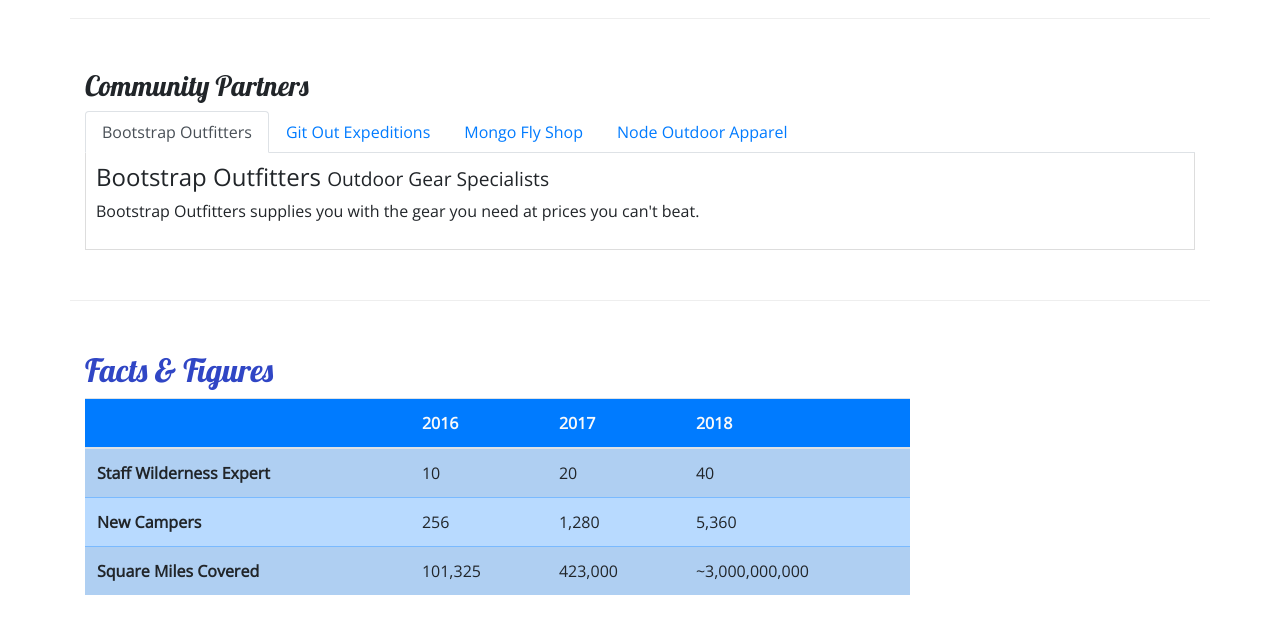
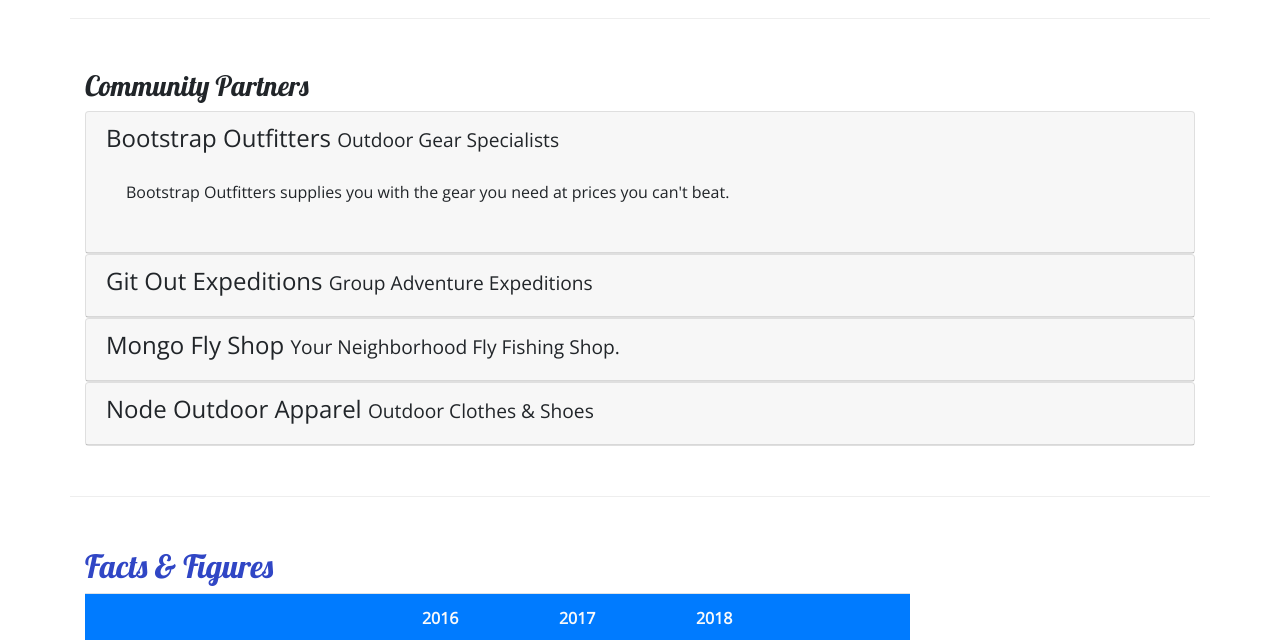
Before and after one commit to ThiagoSimonetti/BootstrapCampsite, a website: page aboutus.html in a window 1280 px wide. Shown: the part 810-1450 px from the top of the page. Drawn offline with nearby package versions, Linux system fonts and the light colour scheme.

Commit message:
Accordion

```diff
--- a/aboutus.html
+++ b/aboutus.html
@@ -147,73 +147,93 @@
       <div class="row row-content">
         <div class="col">
           <h3>Community Partners</h3>
-          <ul class="nav nav-tabs">
-            <li class="nav-item">
-              <a
-                class="nav-link active"
-                href="#bootstrap"
-                role="tab"
-                data-toggle="tab"
-                >Bootstrap Outfitters</a
+
+          <div id="accordion">
+            <div class="card">
+              <div role="tab" class="card-header">
+                <h4>
+                  <a data-toggle="collapse" data-target="#bootstrap">
+                    Bootstrap Outfitters <small>Outdoor Gear Specialists</small>
+                  </a>
+                </h4>
+                <div
+                  class="collapse show"
+                  id="bootstrap"
+                  data-parent="#accordion"
                 >
-            </li>
-            <li class="nav-item">
-              <a class="nav-link" href="#git" role="tab" data-toggle="tab"
-                >Git Out Expeditions</a
-              >
-            </li>
-            <li class="nav-item">
-              <a class="nav-link" href="#mongo" role="tab" data-toggle="tab"
-                >Mongo Fly Shop</a
-              >
-            </li>
-            <li class="nav-item">
-              <a class="nav-link" href="#node" role="tab" data-toggle="tab"
-                >Node Outdoor Apparel</a
-              >
-            </li>
-          </ul>
-          <div class="tab-content">
-            <div
-              role="tabpanel"
-              class="tab-pane fade show active"
-              id="bootstrap"
-            >
-              <h4>
-                Bootstrap Outfitters <small>Outdoor Gear Specialists</small>
-              </h4>
+                  <div class="card-body">
                     <p class="d-none d-sm-block">
-                Bootstrap Outfitters supplies you with the gear you need at
-                prices you can't beat.
+                      Bootstrap Outfitters supplies you with the gear you need
+                      at prices you can't beat.
                     </p>
                   </div>
-            <div role="tabpanel" class="tab-pane fade" id="git">
+                </div>
+              </div>
+            </div>
+            <div class="card">
+              <div role="tab" class="card-header">
                 <h4>
-                Git Out Expeditions <small>Group Adventure Expeditions</small>
+                  <a
+                    class="collapsed"
+                    data-toggle="collapse"
+                    data-target="#git"
+                  >
+                    Git Out Expeditions
+                    <small>Group Adventure Expeditions</small>
+                  </a>
                 </h4>
+                <div class="collapse" id="git" data-parent="#accordion">
+                  <div class="card-body">
                     <p class="d-none d-sm-block">
-                Join Git Out Expeditions to explore new horizons with a group of
-                other adventurers!
+                      Join Git Out Expeditions to explore new horizons with a
+                      group of other adventurers!
                     </p>
                   </div>
-            <div role="tabpanel" class="tab-pane fade" id="mongo">
+                </div>
+              </div>
+            </div>
+            <div class="card">
+              <div role="tab" class="card-header">
                 <h4>
+                  <a
+                    class="collapsed"
+                    data-toggle="collapse"
+                    data-target="#mongo"
+                  >
                     Mongo Fly Shop
                     <small>Your Neighborhood Fly Fishing Shop.</small>
+                  </a>
                 </h4>
+                <div class="collapse" id="mongo" data-parent="#accordion">
+                  <div class="card-body">
                     <p class="d-none d-sm-block">
-                Need a new fishing pole, a tacklebox, or flies of all kinds?
-                Stop by Mongo Fly Shop.
+                      Need a new fishing pole, a tacklebox, or flies of all
+                      kinds? Stop by Mongo Fly Shop.
                     </p>
                   </div>
-            <div role="tabpanel" class="tab-pane fade" id="node">
+                </div>
+              </div>
+            </div>
+            <div class="card">
+              <div role="tab" class="card-header">
                 <h4>
+                  <a
+                    class="collapsed"
+                    data-toggle="collapse"
+                    data-target="#node"
+                  >
                     Node Outdoor Apparel <small>Outdoor Clothes & Shoes</small>
+                  </a>
                 </h4>
+                <div class="collapse" id="node" data-parent="#accordion">
+                  <div class="card-body">
                     <p class="d-none d-sm-block">
-                From polar fleeces to swimsuits, hiking boots to waders, a visit
-                to Node will be sure to get you covered.
+                      From polar fleeces to swimsuits, hiking boots to waders, a
+                      visit to Node will be sure to get you covered.
                     </p>
+                  </div>
+                </div>
+              </div>
             </div>
           </div>
         </div>
--- a/css/styles.css
+++ b/css/styles.css
@@ -38,8 +38,8 @@ header h2 {
   background-color: #901cad;
 }
 
-.tab-content {
-  border: 1px solid #ddd;
-  border-top: none;
-  padding: 10px;
+a,
+a:hover {
+  color: inherit;
+  text-decoration: none;
 }
```
Lines whose indentation alone changed are shown as unchanged.
